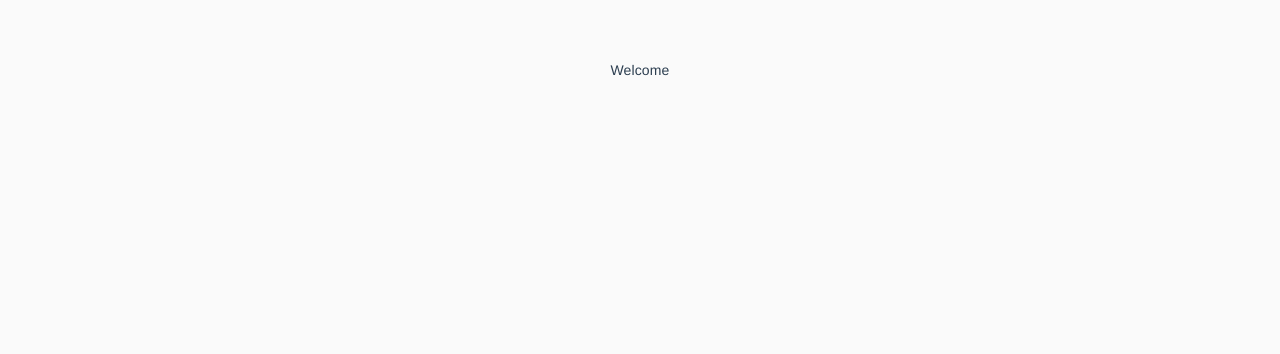
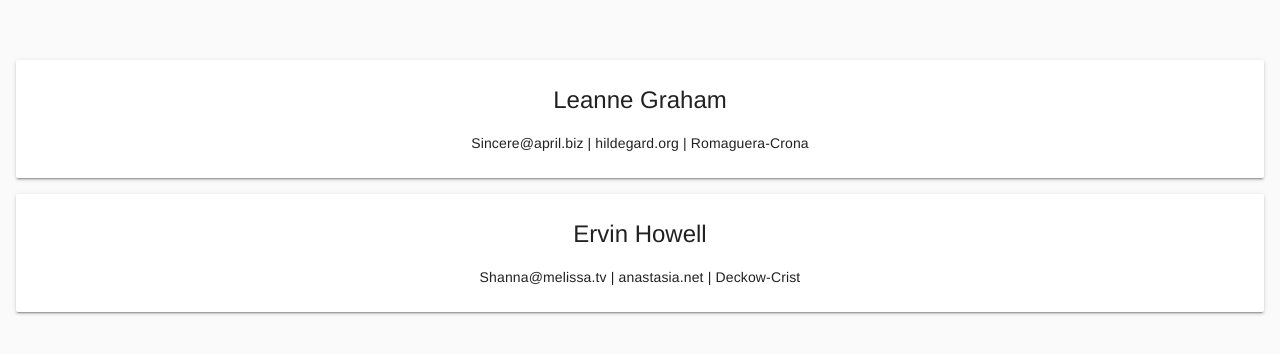
Before and after one commit to JuanNitram/vue-demo, a Vue app: page / in a window 1280 px wide. Shown: the top 354 px of the page. Built offline with nearby package versions, Linux system fonts and the light colour scheme.

Commit message:
Add user list and item component

```diff
--- a/src/App.vue
+++ b/src/App.vue
@@ -1,12 +1,44 @@
 <template>
   <div id="app">
-    Welcome
+    <template v-if="items.length > 0">
+      <UsersList :items="items"/>
+    </template>
+    <template v-else>
+      <div class="md-title">There's no elements available.</div>
+    </template>
   </div>
 </template>
 
 <script>
+import UsersList from '@/components/Users/List';
+
 export default {
   name: 'App',
+
+  components: {
+    UsersList
+  },
+
+  data: () => ({
+    items: [
+      {
+          name: 'Leanne Graham',
+          email: 'Sincere@april.biz',
+          website: 'hildegard.org',
+          company: {
+            name: 'Romaguera-Crona'
+          }
+      },
+      {
+        name: 'Ervin Howell',
+        email: 'Shanna@melissa.tv',
+        website: 'anastasia.net',
+        company: {
+          name: 'Deckow-Crist'
+        }
+      }
+    ]
+  })
 }
 </script>
 
--- /dev/null
+++ b/src/components/Users/Item.vue
@@ -0,0 +1,30 @@
+<template>
+    <md-card>
+      <md-card-header>
+        <div class="md-title">{{ item.name }}</div>
+      </md-card-header>
+
+      <md-card-content>
+        {{ item.email }} | {{ item.website }} | {{ item.company.name }}
+      </md-card-content>
+    </md-card>
+</template>
+
+<script>
+export default {
+    name: "UsersItem",
+
+    props: {
+        item: {
+            type: Object,
+            required: true
+        }
+    }
+}
+</script>
+
+<style>
+    .md-card {
+        margin: 1rem;
+    }
+</style>
--- /dev/null
+++ b/src/components/Users/List.vue
@@ -0,0 +1,26 @@
+<template>
+    <div class="item-container">
+        <template v-for="item in items">
+            <Item :item="item" :key="item.name" />
+        </template>
+    </div>
+</template>
+
+<script>
+import Item from '@/components/Users/Item';
+
+export default {
+    name: "UsersList",
+
+    props: {
+        items: {
+            type: Array,
+            required: true
+        }
+    },
+
+    components: {
+        Item
+    },
+}
+</script>
```
